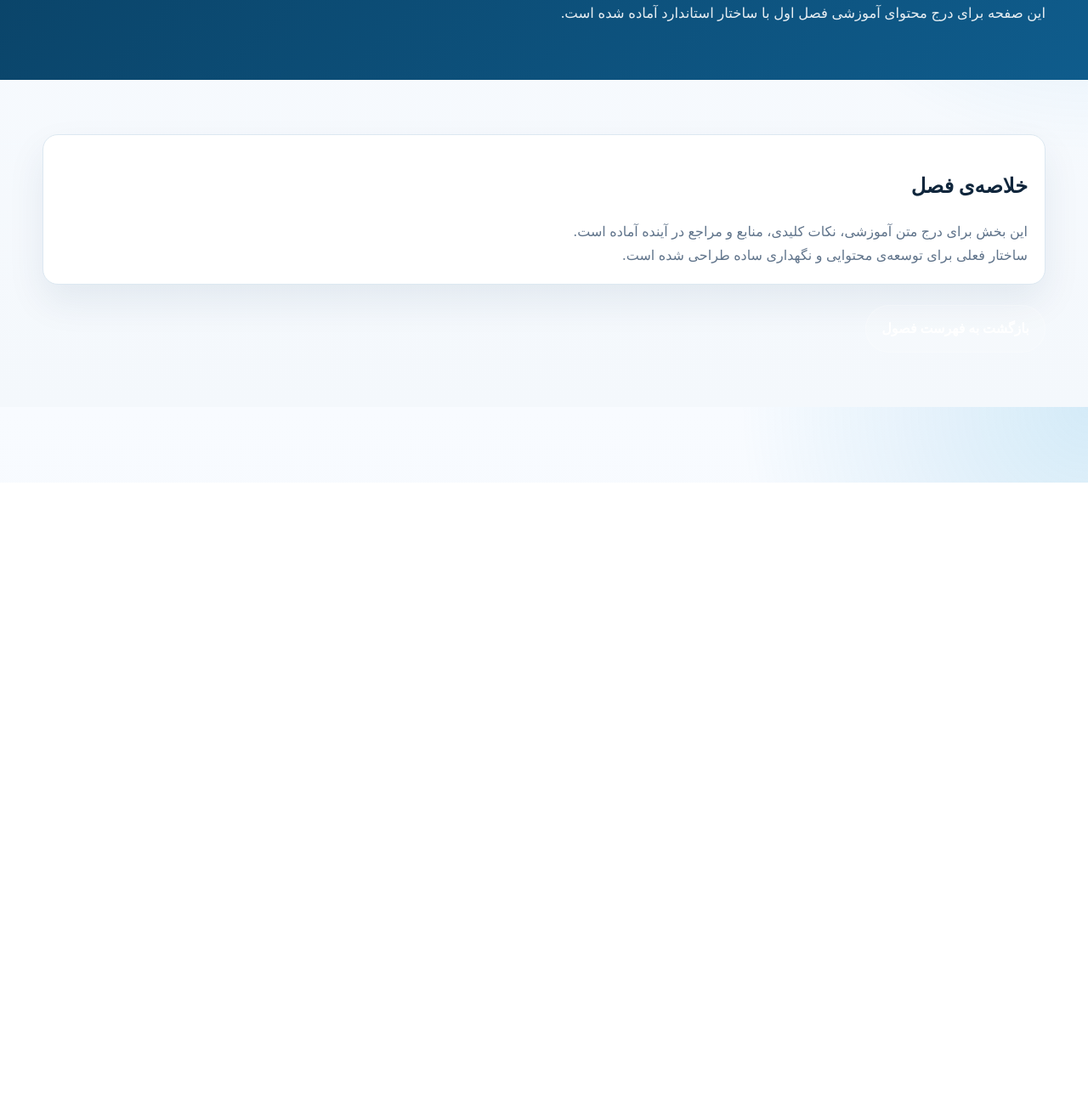
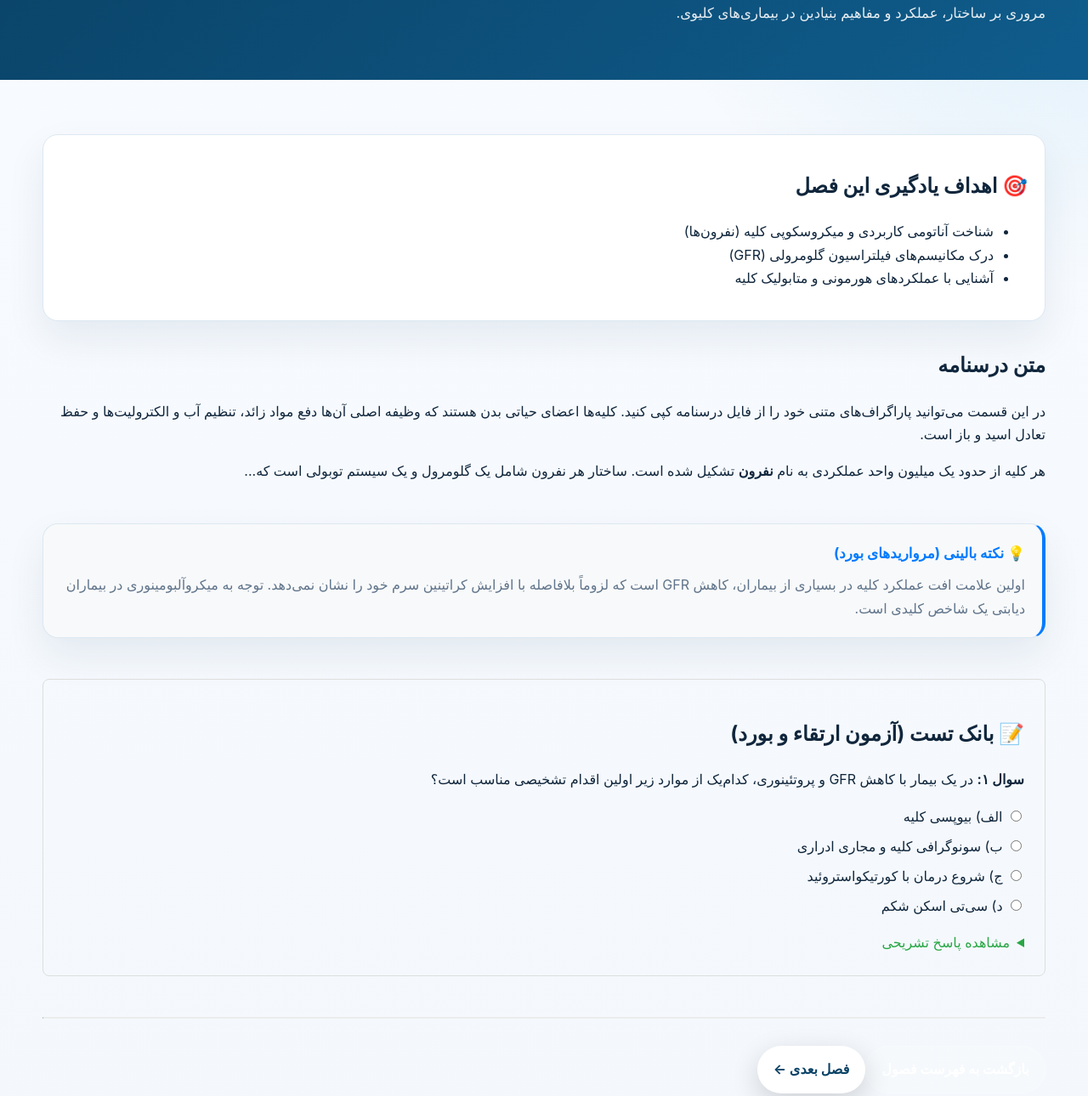
Before and after one commit to hadiebiii/Nephrology, a plain HTML site: page chapters/chapter-01.html in a window 1280 px wide. Shown: the part 232-1522 px from the top of the page at 85% size. Before the commit the page ends 800 px from the top, so only its background shows below. Drawn offline with Linux system fonts and the light colour scheme.

Commit message:
Enhance chapter 1 with educational structure, text, and quiz

```diff
--- a/chapters/chapter-01.html
+++ b/chapters/chapter-01.html
@@ -3,8 +3,8 @@
   <head>
     <meta charset="UTF-8" />
     <meta name="viewport" content="width=device-width, initial-scale=1.0" />
-    <title>فصل 1 - مقدمه</title>
-    <meta name="description" content="صفحه‌ی فصل ۱ نفرولوژی با ساختار آموزشی منظم" />
+    <title>فصل ۱ - مقدمه و فیزیولوژی پایه کلیه</title>
+    <meta name="description" content="صفحه‌ی فصل ۱ نفرولوژی شامل مفاهیم پایه، نکات بالینی و بانک تست" />
     <link rel="stylesheet" href="../assets/css/style.css" />
   </head>
   <body>
@@ -18,7 +18,7 @@
         </a>
         <div class="nav-links">
           <a href="../index.html">خانه</a>
-          <a href="index.html">فصل‌ها</a>
+          <a href="index.html">فهرست فصل‌ها</a>
         </div>
       </div>
     </nav>
@@ -27,21 +27,56 @@
       <div class="container hero-shell">
         <div>
           <p class="eyebrow">فصل ۱</p>
-          <h1>مقدمه و مفاهیم پایه</h1>
-          <p class="hero__text">این صفحه برای درج محتوای آموزشی فصل اول با ساختار استاندارد آماده شده است.</p>
+          <h1>مقدمه و فیزیولوژی پایه کلیه</h1>
+          <p class="hero__text">مروری بر ساختار، عملکرد و مفاهیم بنیادین در بیماری‌های کلیوی.</p>
         </div>
       </div>
     </header>
 
     <main id="main-content" class="container section">
-      <article class="feature-card">
-        <h2>خلاصه‌ی فصل</h2>
-        <p>این بخش برای درج متن آموزشی، نکات کلیدی، منابع و مراجع در آینده آماده است.</p>
-        <p>ساختار فعلی برای توسعه‌ی محتوایی و نگهداری ساده طراحی شده است.</p>
+
+      <section class="feature-card" style="margin-bottom: 2rem;">
+        <h2>🎯 اهداف یادگیری این فصل</h2>
+        <ul>
+          <li>شناخت آناتومی کاربردی و میکروسکوپی کلیه (نفرون‌ها)</li>
+          <li>درک مکانیسم‌های فیلتراسیون گلومرولی (GFR)</li>
+          <li>آشنایی با عملکردهای هورمونی و متابولیک کلیه</li>
+        </ul>
+      </section>
+
+      <section style="margin-bottom: 3rem;">
+        <h2>متن درسنامه</h2>
+        <p>در این قسمت می‌توانید پاراگراف‌های متنی خود را از فایل درسنامه کپی کنید. کلیه‌ها اعضای حیاتی بدن هستند که وظیفه اصلی آن‌ها دفع مواد زائد، تنظیم آب و الکترولیت‌ها و حفظ تعادل اسید و باز است.</p>
+        <p>هر کلیه از حدود یک میلیون واحد عملکردی به نام <strong>نفرون</strong> تشکیل شده است. ساختار هر نفرون شامل یک گلومرول و یک سیستم توبولی است که...</p>
+      </section>
+
+      <article class="feature-card" style="background-color: #f8f9fa; border-right: 4px solid #007bff; margin-bottom: 3rem;">
+        <h3 style="color: #007bff;">💡 نکته بالینی (مرواریدهای بورد)</h3>
+        <p>اولین علامت افت عملکرد کلیه در بسیاری از بیماران، کاهش GFR است که لزوماً بلافاصله با افزایش کراتینین سرم خود را نشان نمی‌دهد. توجه به میکروآلبومینوری در بیماران دیابتی یک شاخص کلیدی است.</p>
       </article>
+
+      <section style="margin-bottom: 3rem; border: 1px solid #ddd; padding: 1.5rem; border-radius: 8px;">
+        <h2>📝 بانک تست (آزمون ارتقاء و بورد)</h2>
+        <div class="question-block">
+          <p><strong>سوال ۱:</strong> در یک بیمار با کاهش GFR و پروتئینوری، کدام‌یک از موارد زیر اولین اقدام تشخیصی مناسب است؟</p>
+          <ul style="list-style-type: none; padding: 0;">
+            <li style="margin-bottom: 0.5rem;"><input type="radio" name="q1"> الف) بیوپسی کلیه</li>
+            <li style="margin-bottom: 0.5rem;"><input type="radio" name="q1"> ب) سونوگرافی کلیه و مجاری ادراری</li>
+            <li style="margin-bottom: 0.5rem;"><input type="radio" name="q1"> ج) شروع درمان با کورتیکواستروئید</li>
+            <li style="margin-bottom: 0.5rem;"><input type="radio" name="q1"> د) سی‌تی اسکن شکم</li>
+          </ul>
+          <details style="margin-top: 1rem; cursor: pointer; color: #28a745;">
+            <summary>مشاهده پاسخ تشریحی</summary>
+            <p style="margin-top: 0.5rem; color: #333;"><strong>پاسخ صحیح: گزینه ب.</strong> سونوگرافی کلیه همواره یکی از اولین و بی‌خطرترین اقدامات برای بررسی سایز کلیه‌ها و رد کردن علل انسدادی است.</p>
+          </details>
+        </div>
+      </section>
+
+      <hr style="margin: 2rem 0; border-top: 1px solid #eaeaea;" />
 
       <div class="section-nav">
         <a href="index.html" class="btn btn--secondary">بازگشت به فهرست فصول</a>
+        <a href="chapter-02.html" class="btn btn--primary">فصل بعدی ←</a>
       </div>
     </main>
   </body>
```
